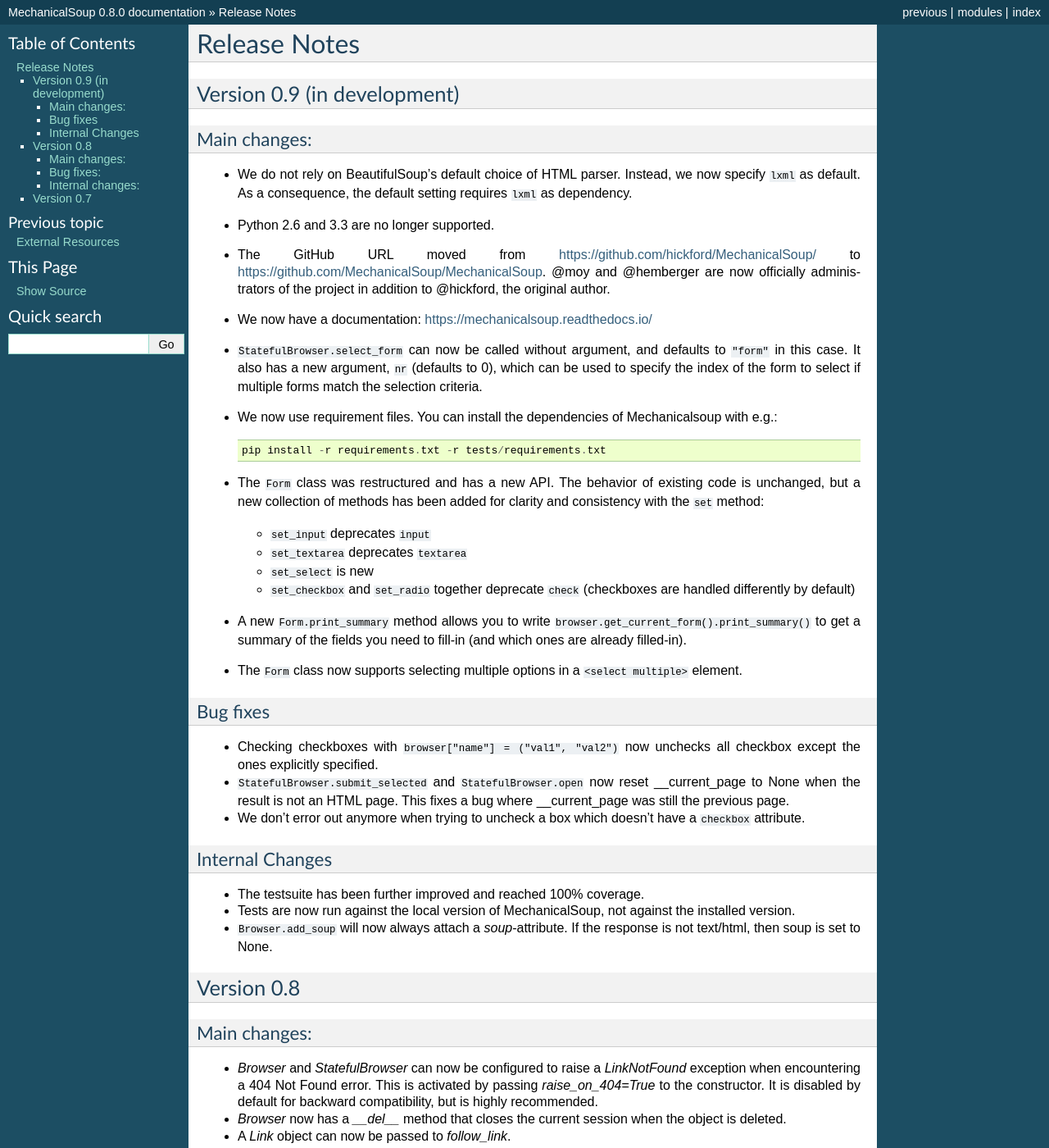
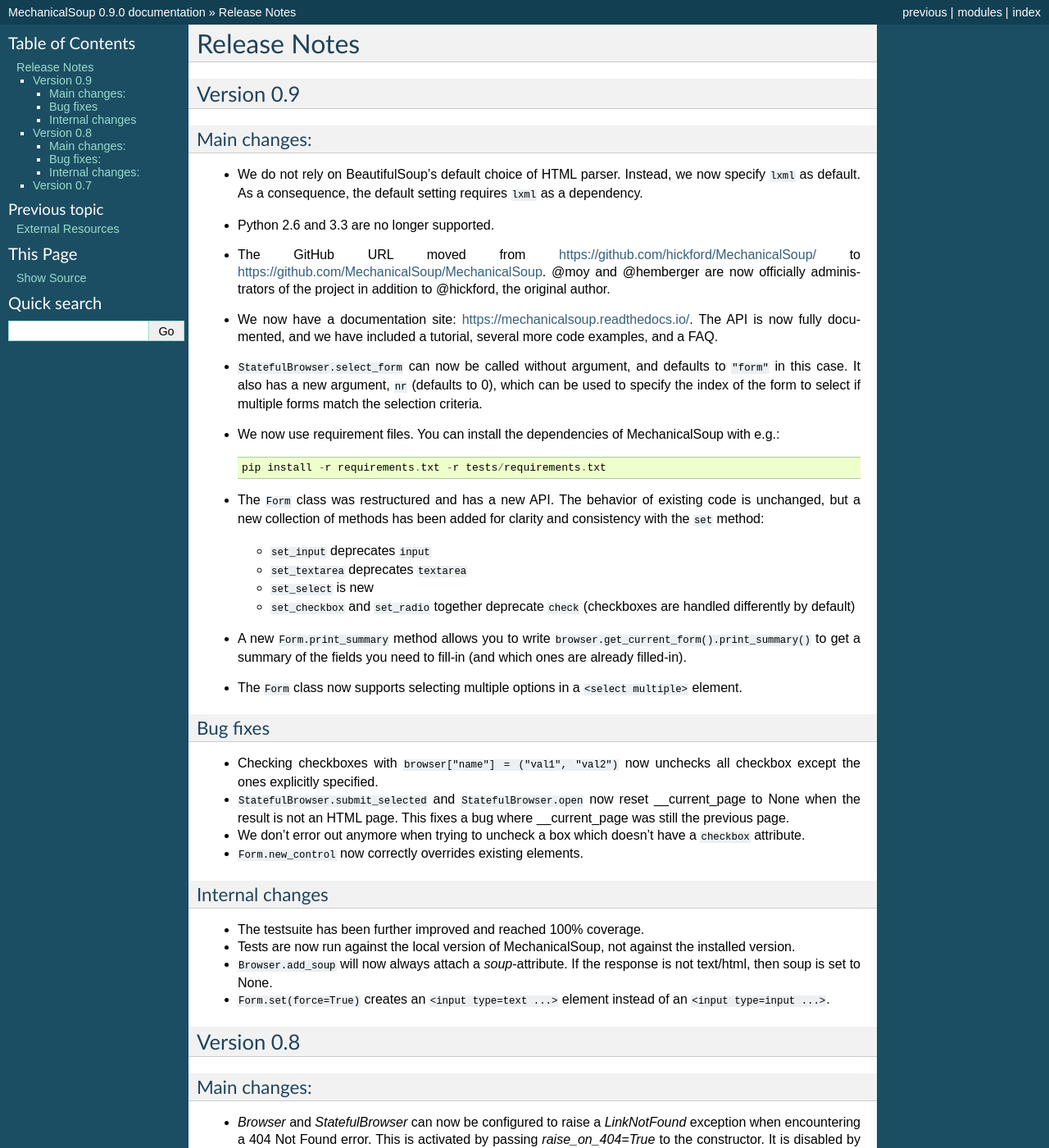
Before and after one commit to MechanicalSoup/MechanicalSoup, a Sphinx documentation site: the page built from docs/ChangeLog.rst, in a window 1280 px wide and 1400 px high. Shown: the whole window at 82% size. Built offline with Sphinx 7.4.7, drawn with Linux system fonts in a browser that asks for light colours; some of the changed text lies outside the part shown.

Commit message:
Release 0.9.0
Prepare ChangeLog.rst for release:
* Fix a few typos
* Document some smaller changes
* Remove "in development" from 0.9

Update the version in __version__.py.

```diff
--- a/docs/ChangeLog.rst
+++ b/docs/ChangeLog.rst
@@ -2,15 +2,15 @@
 Release Notes
 =============
 
-Version 0.9 (in development)
-============================
+Version 0.9
+===========
 
 Main changes:
 -------------
 
 * We do not rely on BeautifulSoup's default choice of HTML parser.
   Instead, we now specify ``lxml`` as default. As a consequence, the
-  default setting requires ``lxml`` as dependency.
+  default setting requires ``lxml`` as a dependency.
 
 * Python 2.6 and 3.3 are no longer supported.
 
@@ -20,7 +20,9 @@
   @hemberger are now officially administrators of the project in
   addition to @hickford, the original author.
 
-* We now have a documentation: https://mechanicalsoup.readthedocs.io/
+* We now have a documentation site: https://mechanicalsoup.readthedocs.io/.
+  The API is now fully documented, and we have included a tutorial,
+  several more code examples, and a FAQ.
 
 * ``StatefulBrowser.select_form`` can now be called without argument,
   and defaults to ``"form"`` in this case. It also has a new argument,
@@ -28,7 +30,7 @@
   the form to select if multiple forms match the selection criteria.
 
 * We now use requirement files. You can install the dependencies of
-  Mechanicalsoup with e.g.::
+  MechanicalSoup with e.g.::
 
     pip install -r requirements.txt -r tests/requirements.txt
 
@@ -62,7 +64,9 @@
 * We don't error out anymore when trying to uncheck a box which
   doesn't have a ``checkbox`` attribute.
 
-Internal Changes
+* ``Form.new_control`` now correctly overrides existing elements.
+
+Internal changes
 ----------------
 
 * The testsuite has been further improved and reached 100% coverage.
@@ -72,6 +76,9 @@
 
 * ``Browser.add_soup`` will now always attach a *soup*-attribute.
   If the response is not text/html, then soup is set to None.
+
+* ``Form.set(force=True)`` creates an ``<input type=text ...>``
+  element instead of an ``<input type=input ...>``.
 
 Version 0.8
 ===========
--- a/mechanicalsoup/__version__.py
+++ b/mechanicalsoup/__version__.py
@@ -1,5 +1,5 @@
 __title__ = 'MechanicalSoup'
 __description__ = 'A Python library for automating interaction with websites'
 __url__ = 'http://mechanicalsoup.readthedocs.io/'
-__version__ = '0.8.0'
+__version__ = '0.9.0'
 __license__ = 'MIT'
```
